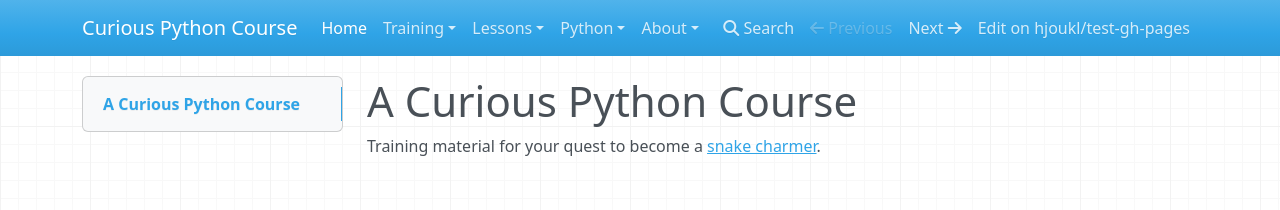
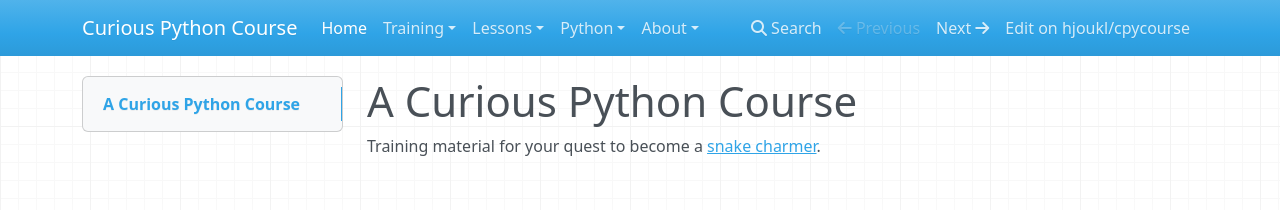
Before and after one commit to rkluger68/cpycourse, an MkDocs documentation site: the page built from docs/index.md, in a window 1280 px wide. Shown: the top 210 px of the page. Built offline with MkDocs 1.6.1, drawn with Linux system fonts in a browser that asks for light colours; nearby versions of some CDN libraries.

Commit message:
Fix changed repo name.

```diff
--- a/mkdocs.yml
+++ b/mkdocs.yml
@@ -2,8 +2,8 @@ site_name: Curious Python Course
 site_description: 'Practical Python training material'
 site_author: 'Holger Joukl'
 docs_dir: docs/
-repo_name: 'hjoukl/test-gh-pages'
-repo_url: 'https://github.com/hjoukl/test-gh-pages'
+repo_name: 'hjoukl/cpycourse'
+repo_url: 'https://github.com/hjoukl/cpycourse'
 
 theme:
     name: mkdocs
```
